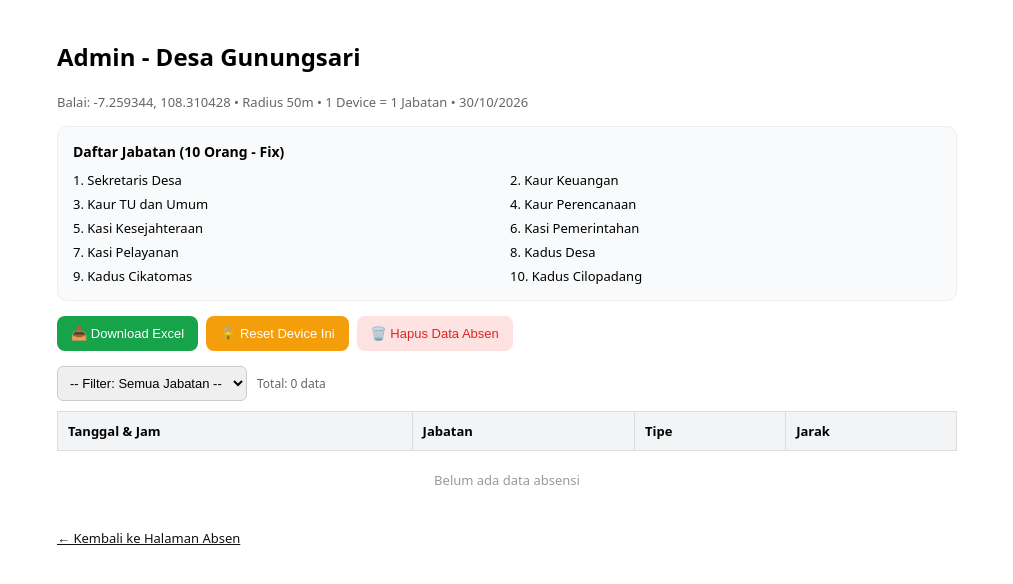
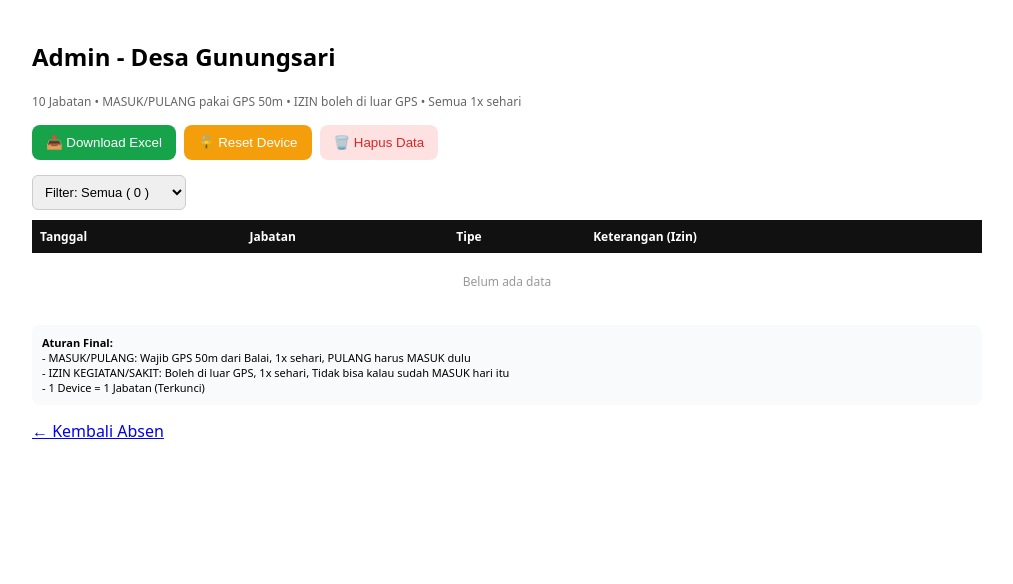
Before and after one commit to desagunungsari207/Absensi-Perangkat, a Next.js app: page /admin in a window 1280 px wide. Shown: the top 584 px of the page, without its empty margins (133-1146 px from the left). Built offline with nearby package versions, Linux system fonts and the light colour scheme.

Commit message:
Update page.js

```diff
--- a/app/admin/page.js
+++ b/app/admin/page.js
@@ -2,16 +2,9 @@
 import { useState, useEffect } from "react";
 
 const DAFTAR_JABATAN = [
-  "Sekretaris Desa",
-  "Kaur Keuangan",
-  "Kaur TU dan Umum",
-  "Kaur Perencanaan",
-  "Kasi Kesejahteraan",
-  "Kasi Pemerintahan",
-  "Kasi Pelayanan",
-  "Kadus Desa",
-  "Kadus Cikatomas",
-  "Kadus Cilopadang"
+  "Sekretaris Desa", "Kaur Keuangan", "Kaur TU dan Umum", "Kaur Perencanaan",
+  "Kasi Kesejahteraan", "Kasi Pemerintahan", "Kasi Pelayanan",
+  "Kadus Desa", "Kadus Cikatomas", "Kadus Cilopadang"
 ];
 
 export default function AdminGunungsari() {
@@ -19,29 +12,14 @@ export default function AdminGunungsari() {
   const [filter, setFilter] = useState("Semua");
 
   useEffect(() => {
-    const data = JSON.parse(localStorage.getItem("absensi_gunungsari") || "[]");
-    setRiwayat(data);
+    setRiwayat(JSON.parse(localStorage.getItem("absensi_gunungsari") || "[]"));
   }, []);
-
-  const hapusSemua = () => {
-    if (confirm("Hapus SEMUA data absensi?")) {
-      localStorage.removeItem("absensi_gunungsari");
-      setRiwayat([]);
-    }
-  };
-
-  const resetDevice = () => {
-    if (confirm("Reset kunci device di HP ini? Nanti bisa pilih jabatan ulang di halaman absen.")) {
-      localStorage.removeItem("device_gunungsari");
-      alert("Device berhasil di-reset. Silakan buka halaman absen / untuk pilih ulang.");
-    }
-  };
 
   const downloadCSV = () => {
     if (riwayat.length === 0) return alert("Belum ada data");
-    let csv = "Tanggal,Jam,Nama Jabatan,Tipe,Jarak\n";
+    let csv = "Tanggal,Jam,Jabatan,Tipe,Keterangan,Jarak\n";
     riwayat.forEach(r => {
-      csv += `"${r.tanggal}","${r.jam}","${r.nama}","${r.tipe}","${r.jarak}m"\n`;
+      csv += `"${r.tanggal}","${r.jam}","${r.nama}","${r.tipe}","${r.keterangan || ""}","${r.jarak}m"\n`;
     });
     const blob = new Blob([csv], { type: "text/csv" });
     const url = URL.createObjectURL(blob);
@@ -52,59 +30,55 @@ export default function AdminGunungsari() {
   };
 
   const tampil = filter === "Semua" ? riwayat : riwayat.filter(r => r.nama === filter);
-  const hariIni = new Date().toLocaleDateString("id-ID");
 
   return (
-    <div style={{ maxWidth: 900, margin: "0 auto", padding: 20, fontFamily: "system-ui" }}>
+    <div style={{ maxWidth: 950, margin: "0 auto", padding: 20, fontFamily: "system-ui" }}>
       <h2>Admin - Desa Gunungsari</h2>
-      <p style={{ fontSize: 13, color: "#666" }}>Balai: -7.259344, 108.310428 • Radius 50m • 1 Device = 1 Jabatan • {hariIni}</p>
+      <p style={{ fontSize: 12, color: "#666" }}>10 Jabatan • MASUK/PULANG pakai GPS 50m • IZIN boleh di luar GPS • Semua 1x sehari</p>
 
-      <div style={{ background: "#f9fafb", padding: 15, borderRadius: 10, margin: "15px 0", border: "1px solid #eee" }}>
-        <h3 style={{ margin: "0 0 10px 0", fontSize: 14 }}>Daftar Jabatan (10 Orang - Fix)</h3>
-        <div style={{ display: "grid", gridTemplateColumns: "1fr 1fr", gap: 6, fontSize: 13 }}>
-          {DAFTAR_JABATAN.map((j, i) => <div key={i}>{i+1}. {j}</div>)}
-        </div>
+      <div style={{ display: "flex", gap: 8, flexWrap: "wrap", margin: "15px 0" }}>
+        <button onClick={downloadCSV} style={{ padding: "10px 14px", background: "#16a34a", color: "white", border: 0, borderRadius: 8 }}>📥 Download Excel</button>
+        <button onClick={() => { if(confirm("Reset device HP ini?")) { localStorage.removeItem("device_gunungsari"); alert("Device di-reset"); } }} style={{ padding: "10px 14px", background: "#f59e0b", color: "white", border: 0, borderRadius: 8 }}>🔓 Reset Device</button>
+        <button onClick={() => { if(confirm("Hapus semua data?")) { localStorage.removeItem("absensi_gunungsari"); setRiwayat([]); } }} style={{ padding: "10px 14px", background: "#fee2e2", color: "#dc2626", border: 0, borderRadius: 8 }}>🗑️ Hapus Data</button>
       </div>
 
-      <div style={{ display: "flex", gap: 8, flexWrap: "wrap", marginBottom: 15 }}>
-        <button onClick={downloadCSV} style={{ padding: "10px 14px", background: "#16a34a", color: "white", border: 0, borderRadius: 8, fontSize: 13 }}>📥 Download Excel</button>
-        <button onClick={resetDevice} style={{ padding: "10px 14px", background: "#f59e0b", color: "white", border: 0, borderRadius: 8, fontSize: 13 }}>🔓 Reset Device Ini</button>
-        <button onClick={hapusSemua} style={{ padding: "10px 14px", background: "#fee2e2", color: "#dc2626", border: 0, borderRadius: 8, fontSize: 13 }}>🗑️ Hapus Data Absen</button>
-      </div>
-
-      <div style={{ marginBottom: 10 }}>
-        <select value={filter} onChange={e => setFilter(e.target.value)} style={{ padding: 8, borderRadius: 6, border: "1px solid #ccc", fontSize: 13 }}>
-          <option value="Semua">-- Filter: Semua Jabatan --</option>
-          {DAFTAR_JABATAN.map(j => <option key={j} value={j}>{j}</option>)}
-        </select>
-        <span style={{ fontSize: 12, marginLeft: 10, color: "#666" }}>Total: {tampil.length} data</span>
-      </div>
+      <select value={filter} onChange={e => setFilter(e.target.value)} style={{ padding: 8, borderRadius: 6, border: "1px solid #ccc", fontSize: 13, marginBottom: 10 }}>
+        <option value="Semua">Filter: Semua ( {riwayat.length} )</option>
+        {DAFTAR_JABATAN.map(j => <option key={j} value={j}>{j}</option>)}
+      </select>
 
       <div style={{ overflowX: "auto" }}>
-        <table style={{ width: "100%", borderCollapse: "collapse", fontSize: 13 }}>
+        <table style={{ width: "100%", borderCollapse: "collapse", fontSize: 12 }}>
           <thead>
-            <tr style={{ background: "#f3f4f6", textAlign: "left" }}>
-              <th style={{ padding: 10, border: "1px solid #ddd" }}>Tanggal & Jam</th>
-              <th style={{ padding: 10, border: "1px solid #ddd" }}>Jabatan</th>
-              <th style={{ padding: 10, border: "1px solid #ddd" }}>Tipe</th>
-              <th style={{ padding: 10, border: "1px solid #ddd" }}>Jarak</th>
+            <tr style={{ background: "#111", color: "white", textAlign: "left" }}>
+              <th style={{ padding: 8 }}>Tanggal</th>
+              <th style={{ padding: 8 }}>Jabatan</th>
+              <th style={{ padding: 8 }}>Tipe</th>
+              <th style={{ padding: 8 }}>Keterangan (Izin)</th>
             </tr>
           </thead>
           <tbody>
-            {tampil.length === 0 && <tr><td colSpan={4} style={{ padding: 20, textAlign: "center", color: "#999" }}>Belum ada data absensi</td></tr>}
+            {tampil.length === 0 && <tr><td colSpan={4} style={{ padding: 20, textAlign: "center", color: "#999" }}>Belum ada data</td></tr>}
             {tampil.map((r, i) => (
-              <tr key={i}>
-                <td style={{ padding: 8, border: "1px solid #eee" }}>{r.tanggal} {r.jam}</td>
-                <td style={{ padding: 8, border: "1px solid #eee" }}><b>{r.nama}</b></td>
-                <td style={{ padding: 8, border: "1px solid #eee" }}><span style={{ padding: "2px 8px", borderRadius: 12, background: r.tipe === "MASUK" ? "#dcfce7" : "#fee2e2", fontSize: 12 }}>{r.tipe}</span></td>
-                <td style={{ padding: 8, border: "1px solid #eee" }}>{r.jarak}m</td>
+              <tr key={i} style={{ borderBottom: "1px solid #eee", background: r.tipe.includes("IZIN") ? "#fffbeb" : "white" }}>
+                <td style={{ padding: 8 }}>{r.tanggal} {r.jam}<br/><span style={{ fontSize: 10, color: "#888" }}>{r.jarak}m {r.jarak > 50 && r.tipe.includes("IZIN") ? "(Di luar - Izin)" : ""}</span></td>
+                <td style={{ padding: 8 }}><b>{r.nama}</b></td>
+                <td style={{ padding: 8 }}><span style={{ padding: "2px 8px", borderRadius: 10, background: r.tipe === "MASUK" ? "#dcfce7" : r.tipe === "PULANG" ? "#fee2e2" : "#fef3c7", fontSize: 11 }}>{r.tipe}</span></td>
+                <td style={{ padding: 8, maxWidth: 250 }}>{r.keterangan ? r.keterangan : "-"}</td>
               </tr>
             ))}
           </tbody>
         </table>
       </div>
 
-      <p style={{ marginTop: 20, fontSize: 13 }}><a href="/" style={{ color: "#111" }}>← Kembali ke Halaman Absen</a></p>
+      <div style={{ marginTop: 15, fontSize: 11, background: "#f9fafb", padding: 10, borderRadius: 8 }}>
+        <b>Aturan Final:</b><br/>
+        - MASUK/PULANG: Wajib GPS 50m dari Balai, 1x sehari, PULANG harus MASUK dulu<br/>
+        - IZIN KEGIATAN/SAKIT: Boleh di luar GPS, 1x sehari, Tidak bisa kalau sudah MASUK hari itu<br/>
+        - 1 Device = 1 Jabatan (Terkunci)
+      </div>
+
+      <p style={{ marginTop: 15 }}><a href="/">← Kembali Absen</a></p>
     </div>
   );
 }
```
